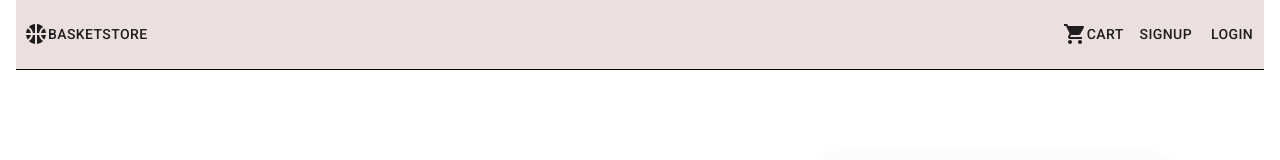
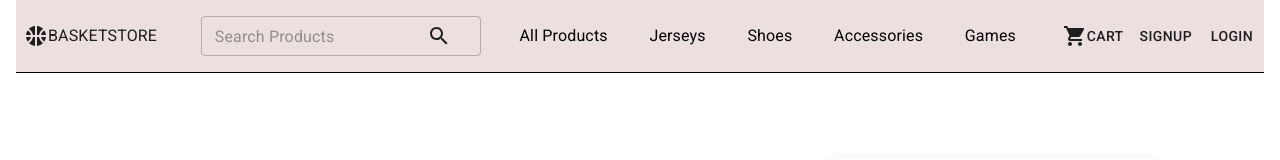
Before and after one commit to ocakhasan/e-commerce-frontend, a React (Create React App) app: page / in a window 1280 px wide. Shown: the top 160 px of the page. Built offline with nearby package versions, Linux system fonts and the light colour scheme; no server answers; a web font is replaced by a local one.

Commit message:
update navbar

```diff
--- a/src/components/Navbar.js
+++ b/src/components/Navbar.js
@@ -1,14 +1,20 @@
-import React from "react";
+import { Grid, Link as Link2, TextField, Typography } from "@material-ui/core";
+import Button from "@material-ui/core/Button";
+import InputAdornment from "@material-ui/core/InputAdornment";
+import DashboardIcon from "@material-ui/icons/Dashboard";
+import PersonOutlineIcon from "@material-ui/icons/PersonOutline";
+import SearchIcon from "@material-ui/icons/Search";
+import ShoppingCartIcon from "@material-ui/icons/ShoppingCart";
+import SportsBasketballIcon from "@material-ui/icons/SportsBasketball";
+import React, { useState } from "react";
 import { Link, useHistory } from "react-router-dom";
+import handleChange from "../services/searchHelper";
 import "./styles/Navbar.css";
-import ShoppingCartIcon from "@material-ui/icons/ShoppingCart";
-import Button from "@material-ui/core/Button";
-import PersonOutlineIcon from "@material-ui/icons/PersonOutline";
-import DashboardIcon from "@material-ui/icons/Dashboard";
-import SportsBasketballIcon from "@material-ui/icons/SportsBasketball";
 
-const Navbar = ({ user, handleLogout }) => {
-    const history = useHistory()
+const Navbar = ({ user, handleLogout, data, setSearchResults }) => {
+  const [searchTerm, setSearchTerm] = useState(undefined);
+
+  const history = useHistory();
   const dashboard =
     user?.userType !== 0 ? (
       <Link to="/dashboard">
@@ -20,23 +26,90 @@ const Navbar = ({ user, handleLogout }) => {
     ) : null;
 
   const navbarLogout = () => {
-        handleLogout()
-        history.push("/login")
-    }
+    handleLogout();
+    history.push("/login");
+  };
 
   return (
-        <nav className="nav">
     <ul className="nav__ul">
-                <Link to="">
-                    <Button>
+      <Link to="" style={{ textDecoration: "none" }}>
+        <Button style={{ borderRadius: 5 }}>
           <SportsBasketballIcon />
-                        BasketStore
+          <Typography>BasketStore</Typography>
         </Button>
       </Link>
 
+      <Grid
+        container
+        direction="row"
+        justify="flex-start"
+        alignItems="center"
+        style={{ maxWidth: 280, marginLeft: 0 }}
+      >
+        <TextField
+          fullWidth
+          size="small"
+          id="outlined-helperText"
+          placeholder="Search Products"
+          variant="outlined"
+          onChange={(e) => setSearchTerm(e.target.value)}
+          InputProps={{
+            endAdornment: (
+              <Button
+                style={{ margin: 0, padding: 0 }}
+                onClick={(e) => {
+                  e.preventDefault();
+                  handleChange(searchTerm, data, setSearchResults);
+                }}
+              >
+                <InputAdornment position="end">
+                  <SearchIcon />
+                </InputAdornment>
+              </Button>
+            ),
+          }}
+        />
+      </Grid>
+
+      <Grid item direction="row" justify="space-evenly" alignItems="center">
+        <Typography style={{ margin: 3 }}>
+          <Link2 href="/products" color="inherit">
+            All Products
+          </Link2>
+        </Typography>
+      </Grid>
+      <Grid item direction="row" justify="space-evenly" alignItems="center">
+        <Typography style={{ margin: 3 }}>
+          <Link2 href="#" color="inherit">
+            Jerseys
+          </Link2>
+        </Typography>
+      </Grid>
+      <Grid item direction="row" justify="space-evenly" alignItems="center">
+        <Typography style={{ margin: 3 }}>
+          <Link2 href="#" color="inherit">
+            Shoes
+          </Link2>
+        </Typography>
+      </Grid>
+      <Grid item direction="row" justify="space-evenly" alignItems="center">
+        <Typography style={{ margin: 3 }}>
+          <Link2 href="#" color="inherit">
+            Accessories
+          </Link2>
+        </Typography>
+      </Grid>
+      <Grid item direction="row" justify="space-evenly" alignItems="center">
+        <Typography style={{ margin: 3 }}>
+          <Link2 href="#" color="inherit">
+            Games
+          </Link2>
+        </Typography>
+      </Grid>
+
       <div className="right-links">
         {!user || user.userType === 0 ? (
-                        <Link to="/cart">
+          <Link to="/cart" style={{ textDecoration: "none" }}>
             <Button>
               <ShoppingCartIcon />
               Cart
@@ -47,7 +120,7 @@ const Navbar = ({ user, handleLogout }) => {
         {user && (
           <div className="nav__links">
             {dashboard}
-                            <Link to="/profile">
+            <Link to="/profile" style={{ textDecoration: "none" }}>
               <Button>
                 <PersonOutlineIcon /> {user.username}
               </Button>
@@ -60,17 +133,16 @@ const Navbar = ({ user, handleLogout }) => {
 
         {!user && (
           <div className="nav__links">
-                            <Link to="/signup">
+            <Link to="/signup" style={{ textDecoration: "none" }}>
               <Button>Signup</Button>
             </Link>
-                            <Link to="/login">
+            <Link to="/login" style={{ textDecoration: "none" }}>
               <Button>Login</Button>
             </Link>
           </div>
         )}
       </div>
     </ul>
-        </nav>
   );
 };
 
```
Lines whose indentation alone changed are shown as unchanged.
